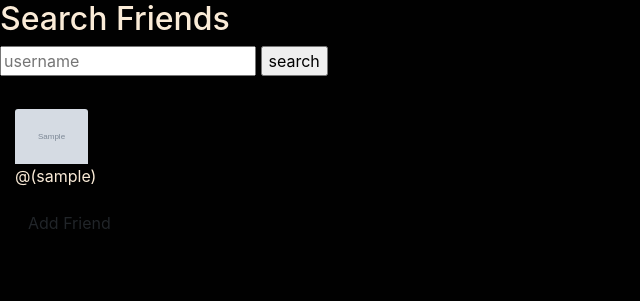
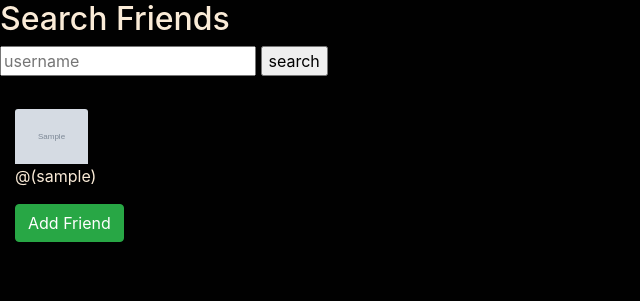
Before and after one commit to ysawiris/queuedUp, a Node server app: template queue/views/search.handlebars in a window 1280 px wide. Shown: the part 176-477 px from the top of the page, without its empty margins (0-640 px from the left). Run offline with Node 20, Linux system fonts and the light colour scheme; tables that the repository leaves empty hold one stand-in row (values such as "Sample post"); the template is opened without the code that fills it: values that come from a table or form of the project are taken from there, most other values are stand-ins (such as "Sample title", 1, 10 or a date in 2020); grey boxes marked "Sample" are stand-in pictures; some libraries are stand-ins or nearby versions.

Commit message:
heroku push

```diff
--- a/queue/views/search.handlebars
+++ b/queue/views/search.handlebars
@@ -12,7 +12,7 @@
 		<form action="" method="get" class="add_friend">
             <input type="hidden" name="receiverName" class="receiverName" value="{{this.username}}">
             <input type="hidden" name="sender-name" class="sender-name" value="{{user.username}}">
-            <button type="submit" id="" onclick="addFriend('{{this.username}}')" class="btn add accept friend-add"><i class="fa fa-user"></i> Add Friend</button>
+            <button type="submit" id="" onclick="addFriend('{{this.username}}')" class="btn btn-success add accept friend-add"><i class="fa fa-user"></i> Add Friend</button>
         </form>
 	</div>
 	{{/each}}
```
